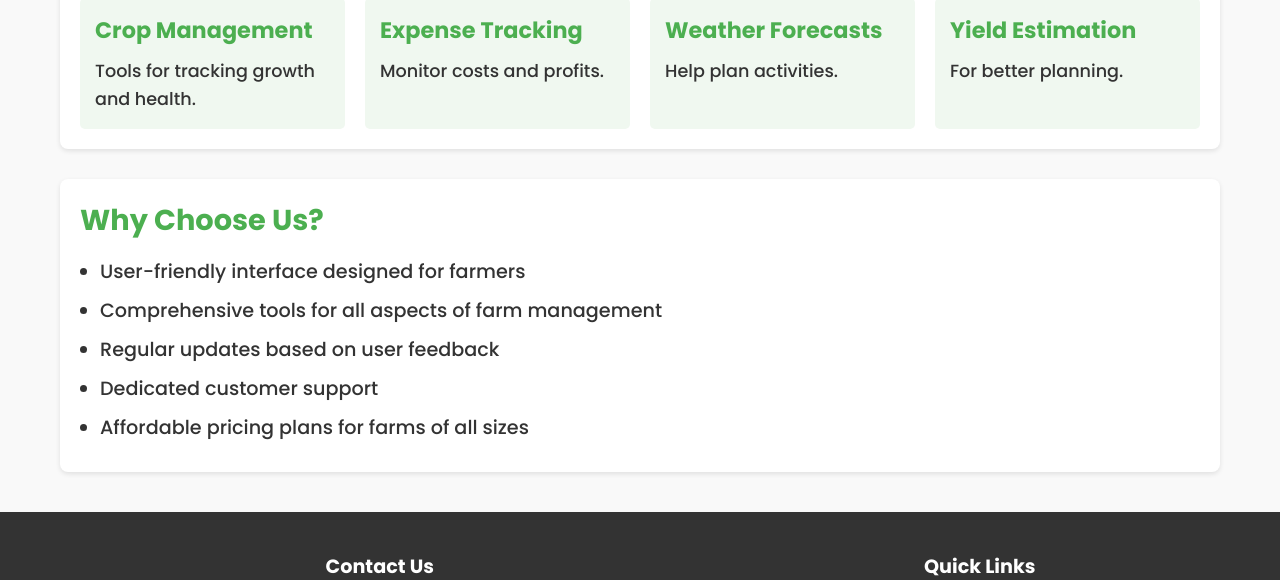
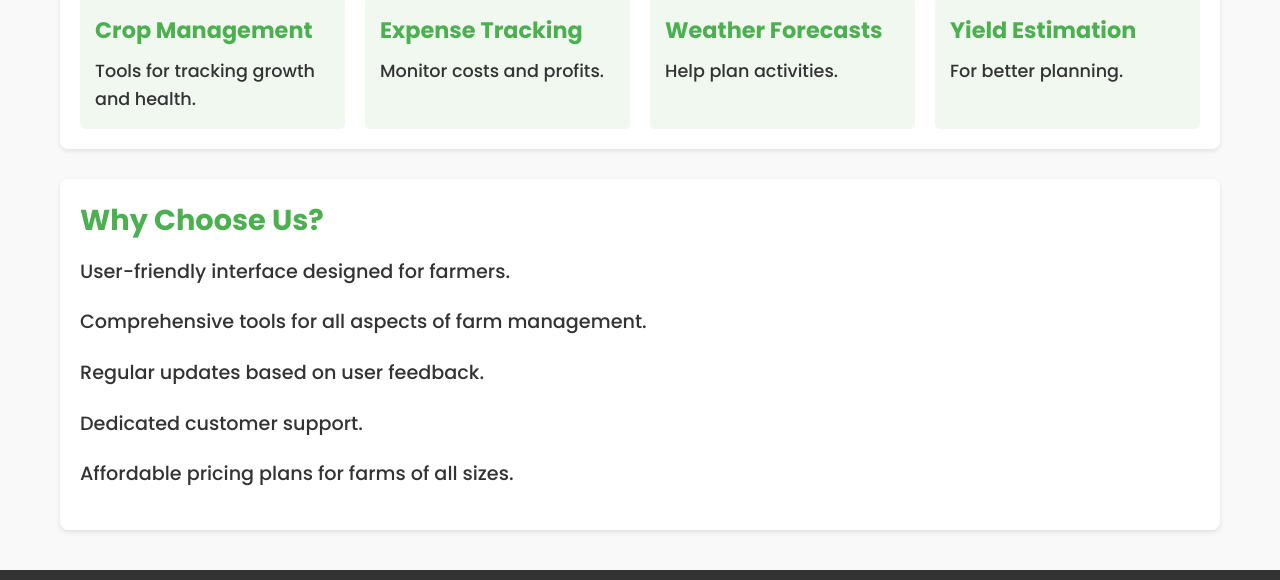
Before and after one commit to shubhamaher8/Farm-Manager, a React (Create React App) app: page /About in a window 1280 px wide. Shown: the part 764-1344 px from the top of the page. Built offline with nearby package versions, Linux system fonts and the light colour scheme.

Commit message:
removed list

```diff
--- a/src/components/About.js
+++ b/src/components/About.js
@@ -45,13 +45,11 @@ function About() {
 
           <div className="about-section">
             <h3>Why Choose Us?</h3>
-            <ul>
-              <li>User-friendly interface designed for farmers</li>
-              <li>Comprehensive tools for all aspects of farm management</li>
-              <li>Regular updates based on user feedback</li>
-              <li>Dedicated customer support</li>
-              <li>Affordable pricing plans for farms of all sizes</li>
-            </ul>
+            <p>User-friendly interface designed for farmers.</p>
+            <p>Comprehensive tools for all aspects of farm management.</p>
+            <p>Regular updates based on user feedback.</p>
+            <p>Dedicated customer support.</p>
+            <p>Affordable pricing plans for farms of all sizes.</p>
           </div>
         </div>
       </div>
--- a/src/styles/About.css
+++ b/src/styles/About.css
@@ -20,18 +20,28 @@
   background-color: white;
   padding: 20px;
   border-radius: 8px;
-  box-shadow: 0 2px 5px rgba(0,0,0,0.1);
+  box-shadow: 0 2px 5px rgba(0, 0, 0, 0.1);
+  transition: transform 0.3s, box-shadow 0.3s; /* Add transition for hover effect */
 }
+
+.about-section:hover {
+  transform: translateY(-5px); /* Lift effect on hover */
+  box-shadow: 0 4px 10px rgba(0, 0, 0, 0.2); /* Deeper shadow on hover */
+}
+.about-section p {
+  margin-bottom: 10px; /* Space between the paragraphs */
+}
+
 
 .about h2 {
   font-size: 2.5rem;
   color: #4CAF50;
   margin-bottom: 20px;
-  text-align: center; /* Center align the text */
-  width: 100%; /* Ensure full width */
-  padding: 20px 0; /* Add some vertical padding */
-  background-color: #f9f9f9; /* Match the background color */
-  position: relative; /* For potential absolute positioning of children if needed */
+  text-align: center;
+  width: 100%;
+  padding: 20px 0;
+  background-color: #f9f9f9;
+  position: relative;
 }
 
 .about h3 {
@@ -46,16 +56,6 @@
   margin-bottom: 20px;
 }
 
-.about ul {
-  list-style-type: disc;
-  margin-left: 20px;
-}
-
-.about li {
-  font-size: 1.2rem;
-  margin: 10px 0;
-}
-
 .features-grid {
   display: grid;
   grid-template-columns: repeat(auto-fit, minmax(200px, 1fr));
@@ -66,6 +66,12 @@
   background-color: #f0f8f0;
   padding: 15px;
   border-radius: 5px;
+  transition: transform 0.3s, box-shadow 0.3s; /* Add transition for hover effect */
+}
+
+.feature-item:hover {
+  transform: scale(1.05); /* Scale up effect on hover */
+  box-shadow: 0 4px 10px rgba(0, 0, 0, 0.2); /* Deeper shadow on hover */
 }
 
 .feature-item h4 {
@@ -78,3 +84,18 @@
   font-size: 1.1rem;
   margin-bottom: 0;
 }
+
+/* Media Queries for responsiveness */
+@media (max-width: 768px) {
+  .about h2 {
+    font-size: 2rem; /* Smaller heading size */
+  }
+
+  .about h3 {
+    font-size: 1.6rem; /* Smaller subheading size */
+  }
+
+  .about p {
+    font-size: 1rem; /* Smaller font for smaller screens */
+  }
+}
```
